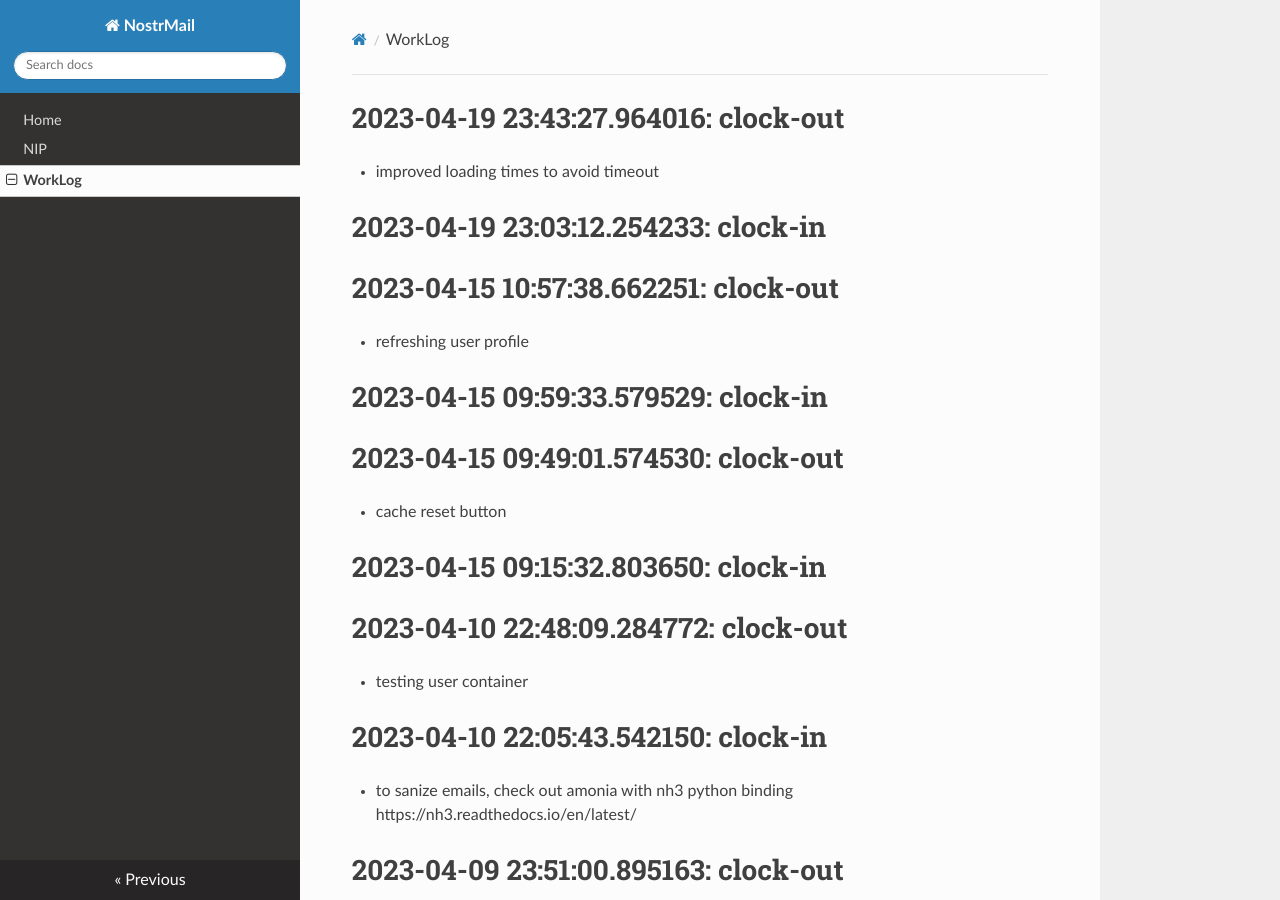
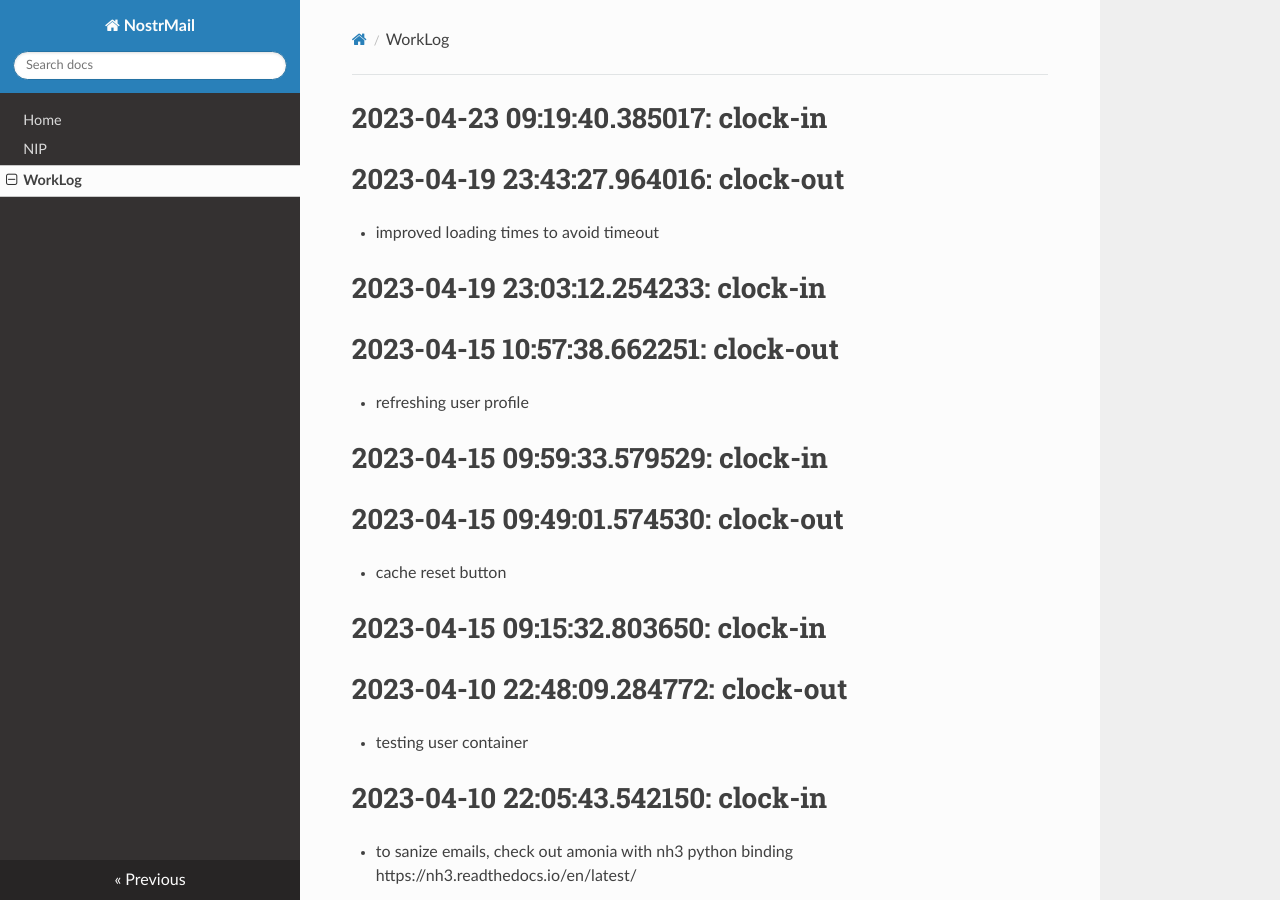
Before and after one commit to asherp/nostr-mail, an MkDocs documentation site: the page built from docs/WorkLog.md, in a window 1280 px wide and 900 px high. Built offline with MkDocs 1.6.1, drawn with Linux system fonts in a browser that asks for light colours; nearby versions of some CDN libraries.

Commit message:
clock-in

```diff
--- a/WorkLog.md
+++ b/WorkLog.md
@@ -1,3 +1,6 @@
+
+# 2023-04-23 09:19:40.385017: clock-in
+
 # 2023-04-19 23:43:27.964016: clock-out
 
 * improved loading times to avoid timeout
```
